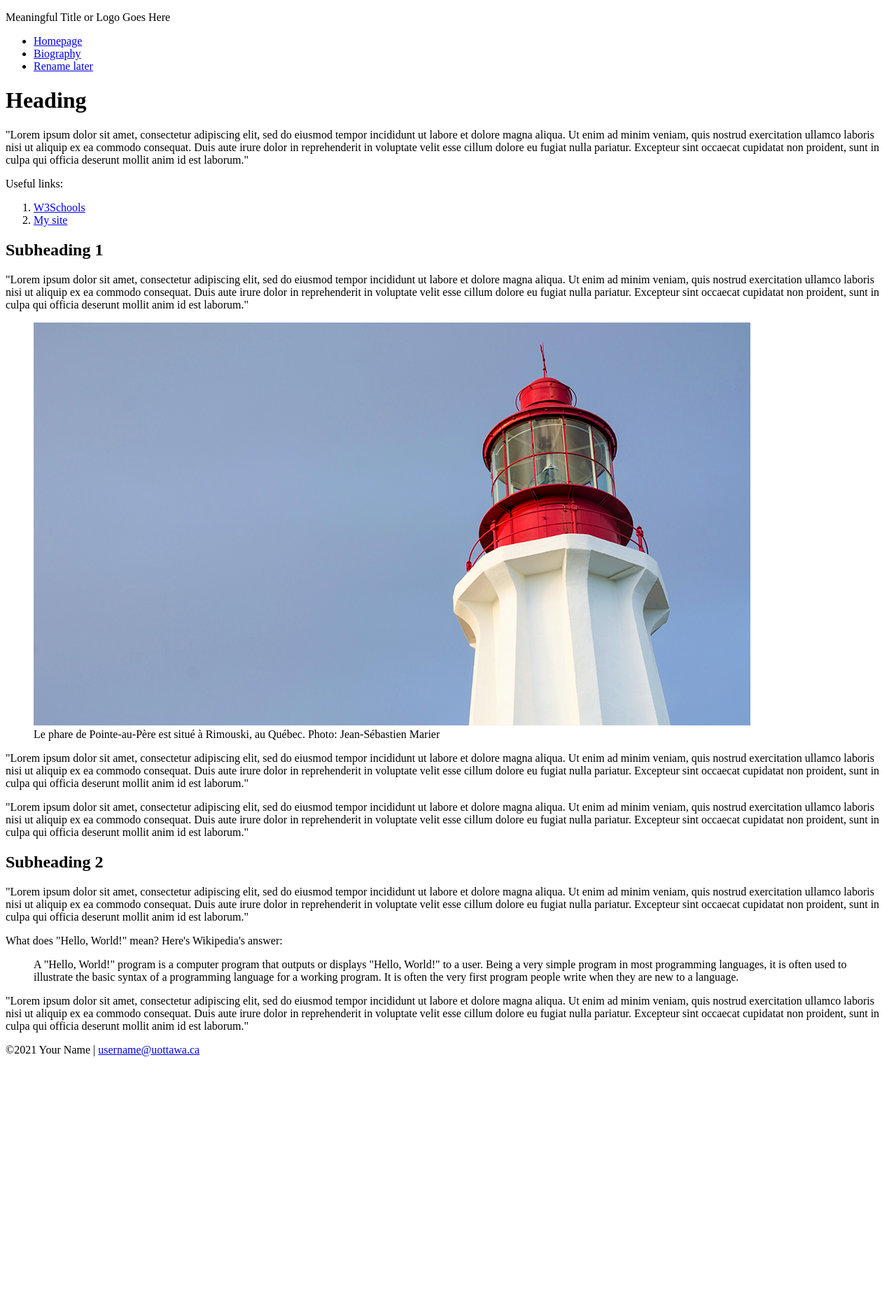
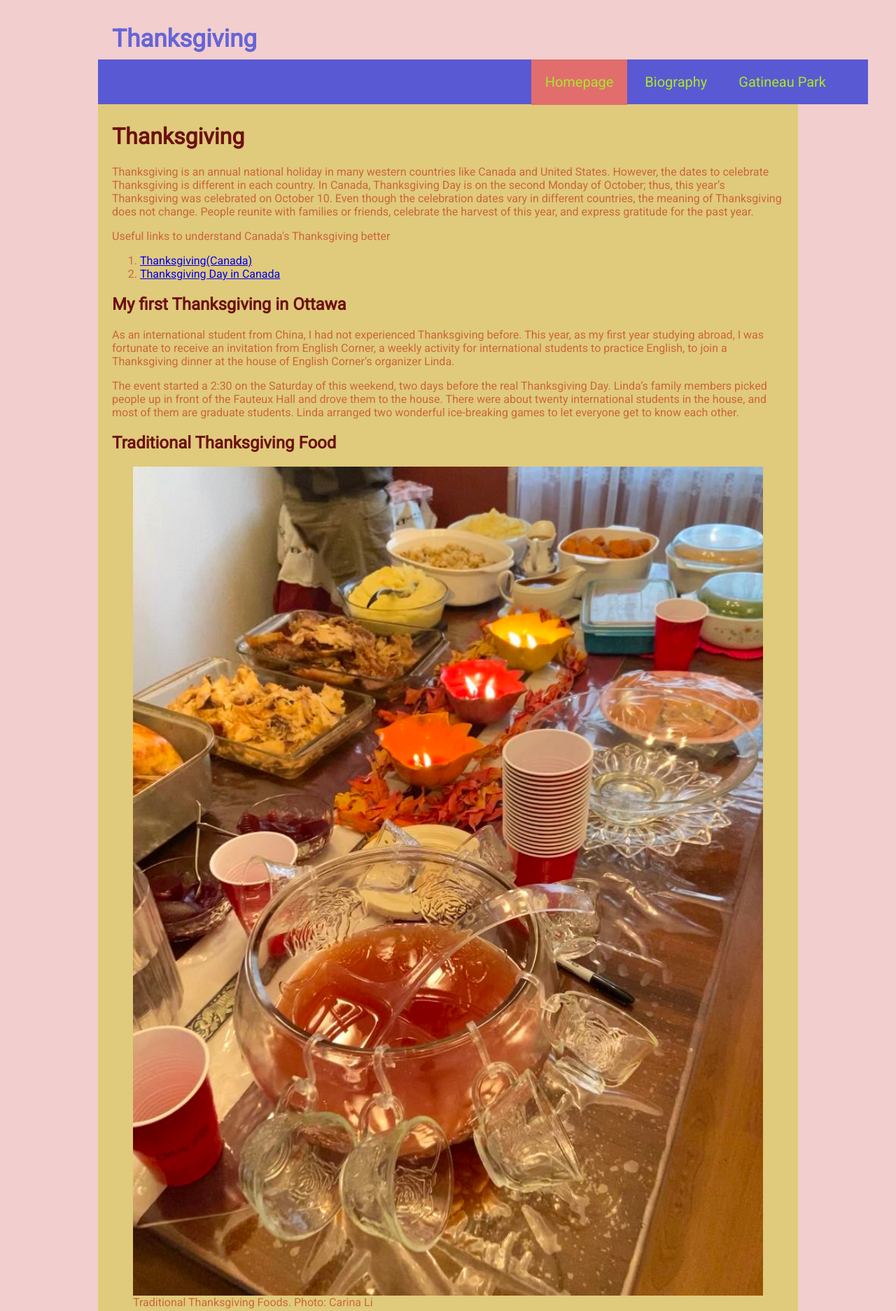
Before and after one commit to jsmarier-courses/project-1-mini-website-CCCarina, a plain HTML site: page index.html in a window 1280 px wide. Shown: the top 1874 px of the page at 70% size. Before the commit the page ends 1526 px from the top, so only its background shows below. Drawn offline with Linux system fonts and the light colour scheme.

Commit message:
version 2

```diff
--- a/carina.css
+++ b/carina.css
@@ -2,11 +2,11 @@ html, body {
     margin: 0;
     padding: 0px 0px 0px 0px;
     font-family: 'Roboto', sans-serif;
-    color: #666666;
+    color: #cb663b;
 }
 
 body {
-    background-color: whitesmoke;
+    background-color: rgb(243, 206, 206);
 }
 
 .top-bar {
@@ -17,27 +17,27 @@ body {
 }
 
 .logo {
-   font-size: 30px;
+   font-size: 35px;
    position: absolute;
    padding: 0px 0px 0px 20px;
    z-index: 3;
-   color: #131359;
+   color: #6565d7;
    font-weight: bold;
 }
 
 .top-menu {
-   background-color: #131359;
+   background-color: #5959d4;
    position: absolute;
    top: 85px;
    z-index: 2;
-   width: 100%;
+   width: 110%;
 }
 
 .top-menu ul {
     list-style-type: none;
     font-size: 20px;
     float: right;
-    margin-right: 20px;
+    margin-right: 40px;
 }
 
 .top-menu li {
@@ -45,17 +45,17 @@ body {
 }
 
 .top-menu li a:link, .top-menu li a:visited {
-    color: white;
+    color: rgb(168, 232, 39);
     text-decoration: none;
     padding: 20px 20px 20.5px 20px;
 }
 
 .top-menu li a:hover {
-    background-color: red;
+    background-color: rgb(238, 111, 111);
 }
 
 .current-page-link {
-    background-color: #db0e0e;
+    background-color: #e26d6d;
 }
 
 .page-content {
@@ -64,7 +64,7 @@ body {
     max-width: 1000px;
     margin-left: auto;
     margin-right: auto;
-    background-color: white;
+    background-color: rgb(224, 202, 123);
     z-index: 1;
 }
 
@@ -73,13 +73,13 @@ body {
 }
 
 .main-section h1, .main-section h2 {
-    color: black;
+    color: rgb(108, 18, 18);
 }
 
 .main-section figure, .main-section img {
     display: block;
     margin: auto;
-    width: 800px;
+    width: 900px;
 }
 
 .footer {
@@ -89,15 +89,15 @@ body {
     max-width: 1000px;
     margin-left: auto;
     margin-right: auto;
-    background-color:#3f3c3c;
+    background-color:#a94848;
 }
 
 .footer-content {
     padding: 5px 5px 5px 20px;
-    color: white;
+    color: rgb(239, 197, 197);
 }
 
 .footer-content a:link {
-    color: white;
+    color: rgb(242, 192, 192);
     text-decoration: none;
 }
--- a/index.html
+++ b/index.html
@@ -4,22 +4,22 @@
     <meta charset="utf-8" />
     <!-- Below are the links to the CSS sheet which helps style this page and the Google Fonts style sheet for the Roboto font. -->
     <!-- Voici les liens vers la feuille de style CSS qui aide à modifier l'apparence visuelle de cette page et la feuille de style Google Fonts pour la police Roboto. -->
-    <link rel="stylesheet" type="text/css" href=carina.csss">
+    <link rel="stylesheet" type="text/css" href="carina.css">
     <link href="https://fonts.googleapis.com/css?family=Roboto" rel="stylesheet">
-    <title>Meaningful Title or Logo Goes Here</title>
+    <title>Thanksgiving</title>
   </head>
   <body>
     <!-- The logo and menu are below. Don't touch the <div> and <nav> tags. -->
     <!-- Le logo et le menu sont ci-dessous. Ne touchez pas aux balises <div> et <nav>. -->
     <div class="top-bar">
       <div class="logo">
-        <p>Meaningful Title or Logo Goes Here</p>
+       <p>Thanksgiving</p>
       </div>
       <nav class="top-menu">
         <ul>
           <li><a class="current-page-link" href="index.html">Homepage</a></li>
           <li><a href="biography.html">Biography</a></li>
-          <li><a href="rename later.html">Rename later</a></li>
+          <li><a href="Gatineau Park.html">Gatineau Park</a></li>
         </ul>
       </nav>
     </div>
@@ -29,26 +29,32 @@
       <div class="main-section">
     <!-- START Your content should be between this line... -->
     <!-- DÉBUT Votre contenu devrait être entre cette ligne... -->
-        <h1>Heading</h1>
-        <p>"Lorem ipsum dolor sit amet, consectetur adipiscing elit, sed do eiusmod tempor incididunt ut labore et dolore magna aliqua. Ut enim ad minim veniam, quis nostrud exercitation ullamco laboris nisi ut aliquip ex ea commodo consequat. Duis aute irure dolor in reprehenderit in voluptate velit esse cillum dolore eu fugiat nulla pariatur. Excepteur sint occaecat cupidatat non proident, sunt in culpa qui officia deserunt mollit anim id est laborum."</p>
-        <p>Useful links:</p>
+        <h1>Thanksgiving</h1>
+        <p>Thanksgiving is an annual national holiday in many western countries like Canada and United States. However, the dates to celebrate Thanksgiving is different in each country. In Canada, Thanksgiving Day is on the second Monday of October; thus, this year’s Thanksgiving was celebrated on October 10. Even though the celebration dates vary in different countries, the meaning of Thanksgiving does not change. People reunite with families or friends, celebrate the harvest of this year, and express gratitude for the past year.</p>
+        <p>Useful links to understand Canada's Thanksgiving better</p>
         <ol>
-          <li><a href="https://www.w3schools.com" target="_blank">W3Schools</a></li>
-          <li><a href="https://jeansebastienmarier.com" target="_blank">My site</a></li>
+          <li><a href="https://en.wikipedia.org/wiki/Thanksgiving_(Canada)" target="_blank">Thanksgiving(Canada)</a></li>
+          <li><a href="https://www.timeanddate.com/holidays/canada/thanksgiving-day" target="_blank">Thanksgiving Day in Canada</a></li>
         </ol>
-        <h2>Subheading 1</h2>
-        <p>"Lorem ipsum dolor sit amet, consectetur adipiscing elit, sed do eiusmod tempor incididunt ut labore et dolore magna aliqua. Ut enim ad minim veniam, quis nostrud exercitation ullamco laboris nisi ut aliquip ex ea commodo consequat. Duis aute irure dolor in reprehenderit in voluptate velit esse cillum dolore eu fugiat nulla pariatur. Excepteur sint occaecat cupidatat non proident, sunt in culpa qui officia deserunt mollit anim id est laborum."</p>
+        <h2>My first Thanksgiving in Ottawa</h2>
+        <p>As an international student from China, I had not experienced Thanksgiving before. This year, as my first year studying abroad, I was fortunate to receive an invitation from English Corner, a weekly activity for international students to practice English, to join a Thanksgiving dinner at the house of English Corner's organizer Linda.</p>
+        <p>The event started a 2:30 on the Saturday of this weekend, two days before the real Thanksgiving Day. Linda’s family members picked people up in front of the Fauteux Hall and drove them to the house. There were about twenty international students in the house, and most of them are graduate students. Linda arranged two wonderful ice-breaking games to let everyone get to know each other.</p>
+        <h2>Traditional Thanksgiving Food</h2>
         <figure>
-          <img src="images/pointe-au-pere-1024px.jpg" alt="Phare de la Pointe-au-Père">
-          <figcaption>Le phare de Pointe-au-Père est situé à Rimouski, au Québec. Photo: Jean-Sébastien Marier</figcaption>
+          <img src="images/18311665533101_.pic.jpg" width="50%" alt="A table loaded with many foods">
+          <figcaption>Traditional Thanksgiving Foods. Photo: Carina Li</figcaption>
         </figure>
-        <p>"Lorem ipsum dolor sit amet, consectetur adipiscing elit, sed do eiusmod tempor incididunt ut labore et dolore magna aliqua. Ut enim ad minim veniam, quis nostrud exercitation ullamco laboris nisi ut aliquip ex ea commodo consequat. Duis aute irure dolor in reprehenderit in voluptate velit esse cillum dolore eu fugiat nulla pariatur. Excepteur sint occaecat cupidatat non proident, sunt in culpa qui officia deserunt mollit anim id est laborum."</p>
-        <p>"Lorem ipsum dolor sit amet, consectetur adipiscing elit, sed do eiusmod tempor incididunt ut labore et dolore magna aliqua. Ut enim ad minim veniam, quis nostrud exercitation ullamco laboris nisi ut aliquip ex ea commodo consequat. Duis aute irure dolor in reprehenderit in voluptate velit esse cillum dolore eu fugiat nulla pariatur. Excepteur sint occaecat cupidatat non proident, sunt in culpa qui officia deserunt mollit anim id est laborum."</p>
-        <h2>Subheading 2</h2>
-        <p>"Lorem ipsum dolor sit amet, consectetur adipiscing elit, sed do eiusmod tempor incididunt ut labore et dolore magna aliqua. Ut enim ad minim veniam, quis nostrud exercitation ullamco laboris nisi ut aliquip ex ea commodo consequat. Duis aute irure dolor in reprehenderit in voluptate velit esse cillum dolore eu fugiat nulla pariatur. Excepteur sint occaecat cupidatat non proident, sunt in culpa qui officia deserunt mollit anim id est laborum."</p>
+        <p>After the games, Linda cooked traditional thanksgiving foods for us. Below is a list of food I got </p>
+        <ul>
+          <li>green beans</li>
+          <li>mashed potatoes</li>
+          <li>roast turkey</li>
+          <li>gravy</li>
+          <li>mashed pumpkin</li>
+        </ul>
+        <p>They are delicious. I am grateful to Linda for providing me with a wonderful experience of Thanksgiving. </p>
         <p>What does "Hello, World!" mean? Here's Wikipedia's answer:</p>
         <blockquote cite="https://en.wikipedia.org/wiki/%22Hello,_World!%22_program">A "Hello, World!" program is a computer program that outputs or displays "Hello, World!" to a user. Being a very simple program in most programming languages, it is often used to illustrate the basic syntax of a programming language for a working program. It is often the very first program people write when they are new to a language.</blockquote>
-        <p>"Lorem ipsum dolor sit amet, consectetur adipiscing elit, sed do eiusmod tempor incididunt ut labore et dolore magna aliqua. Ut enim ad minim veniam, quis nostrud exercitation ullamco laboris nisi ut aliquip ex ea commodo consequat. Duis aute irure dolor in reprehenderit in voluptate velit esse cillum dolore eu fugiat nulla pariatur. Excepteur sint occaecat cupidatat non proident, sunt in culpa qui officia deserunt mollit anim id est laborum."</p>
     <!-- ...and this line. END -->
     <!-- ...et cette ligne. FIN -->
       </div>
@@ -57,7 +63,7 @@
       <div class="footer-content">
     <!-- The footer starts here. -->
     <!-- Le crédit de bas de page commence ici. -->
-        <p>©2021 Your Name | <a href="mailto:username@uottawa.ca">username@uottawa.ca</a></p>
+        <p>©2021 Carina | <a href="mailto:zli477@uottawa.ca">zli477@uottawa.ca</a></p>
       </div>
     </div>
   </body>
```
Also changed, not shown: Gatineau Park.html (added, +54 -0 lines), biography.html (+15 -8 lines), rename later.html (deleted, +0 -48 lines), images/18291665516938_.pic.jpg (added), images/18301665516938_.pic.jpg (added), images/18311665533101_.pic.jpg (added), images/pointe-au-pere-1024px.jpg (deleted), images/pointe-au-pere-400px.jpg (deleted), 2 other files.
